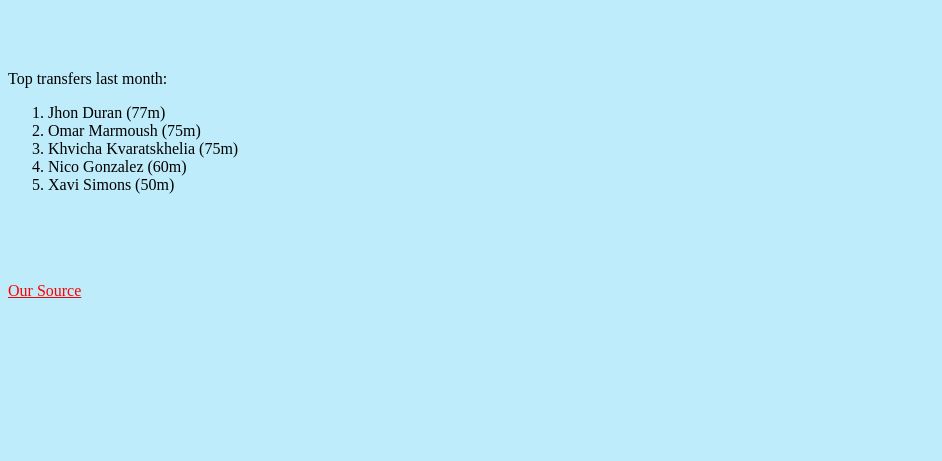
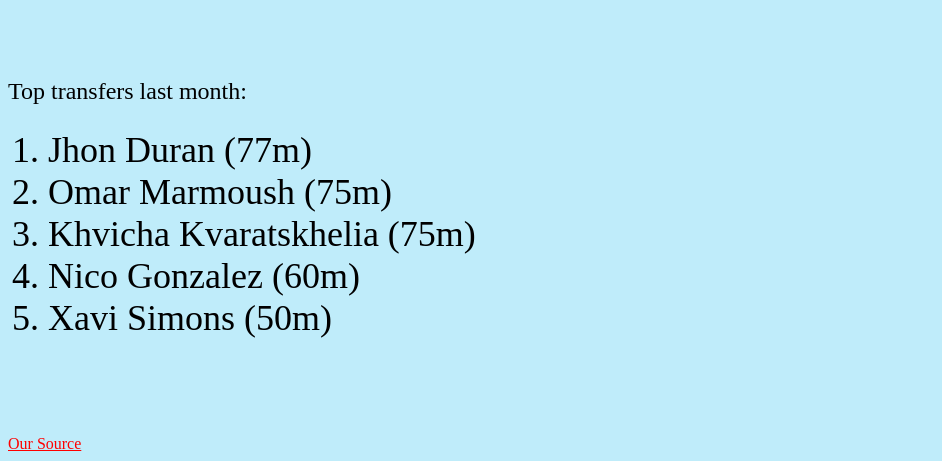
Before and after one commit to CJones-Howe/cybr201-Bsurpriseua-.github.io-, a plain HTML site: page index.html in a window 1280 px wide. Shown: the part 442-903 px from the top of the page, without its empty margins (0-942 px from the left). Before the commit the page ends 800 px from the top, so only its background shows below. Drawn offline with Linux system fonts and the light colour scheme.

Commit message:
Update index.html

```diff
--- a/index.html
+++ b/index.html
@@ -8,6 +8,7 @@
 			h1, h2, h3 {text-align: center}
 			#para1 {font-size: 200%; text-align: center; color: black}
 			a {color: red}
+			ol, li, #para2 {font-size: 150%}
 		</style>
 	</head>
 <img src="ball.jpg" width="200" height="200">
@@ -17,7 +18,7 @@
 <h1>Welcome to my soccer news website!</h1>
 <p id="para1">Soccer news, scores, and ratings.</p>
 <br></br>
-<p>Top transfers last month: </p>
+<p id="para2">Top transfers last month: </p>
 <ol>
 <li>Jhon Duran (77m)</li>
 <li>Omar Marmoush (75m)</li>
```
